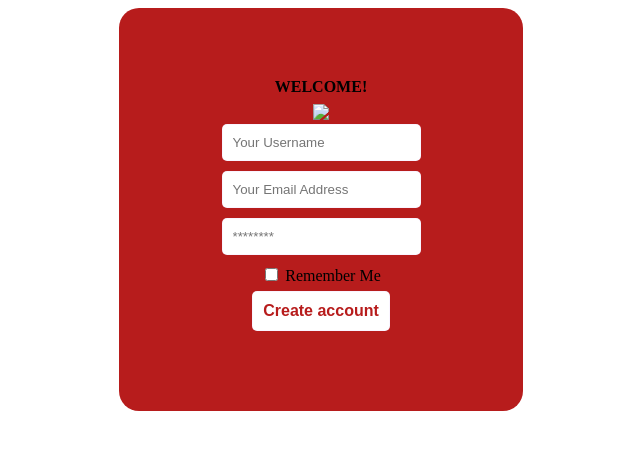
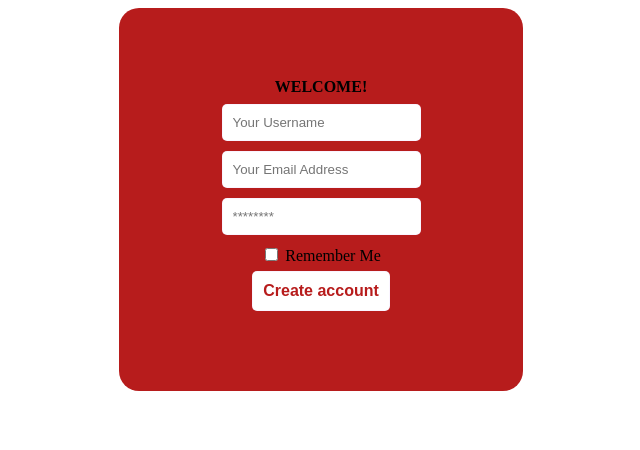
Before and after one commit to PraezeCodes/praisecommerce, a website: page commerce/index.html in a window 1280 px wide. Shown: the whole page, without its empty margins (319-959 px from the left). Drawn offline with Linux system fonts and the light colour scheme.

Commit message:
Update index.html

```diff
--- a/commerce/index.html
+++ b/commerce/index.html
@@ -9,7 +9,7 @@
  <div class="signup_container">
   <div class="welcome">WELCOME!</div>
     <div class="form">
-	<div id="load"><img src="giphy.gif"/></div>
+	<!--<div id="load"><img src="giphy.gif"/></div>-->
      <form id="form">
 	  <div>
        <input type="text" name="username" id="username" placeholder="Your Username" required/><br>
```
